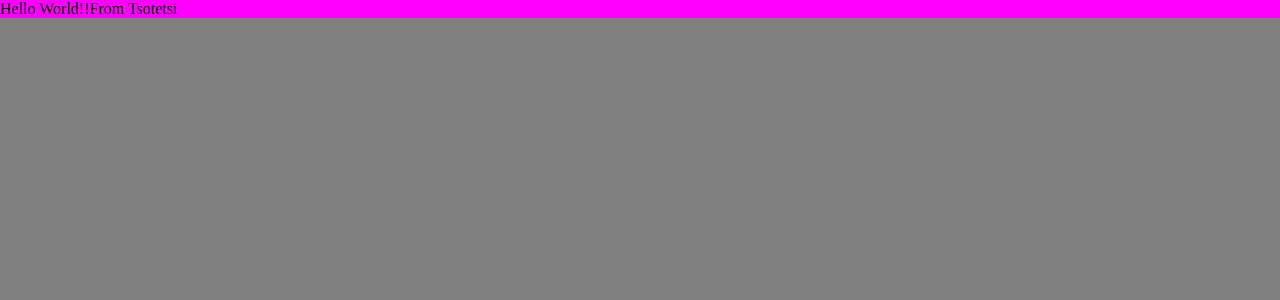
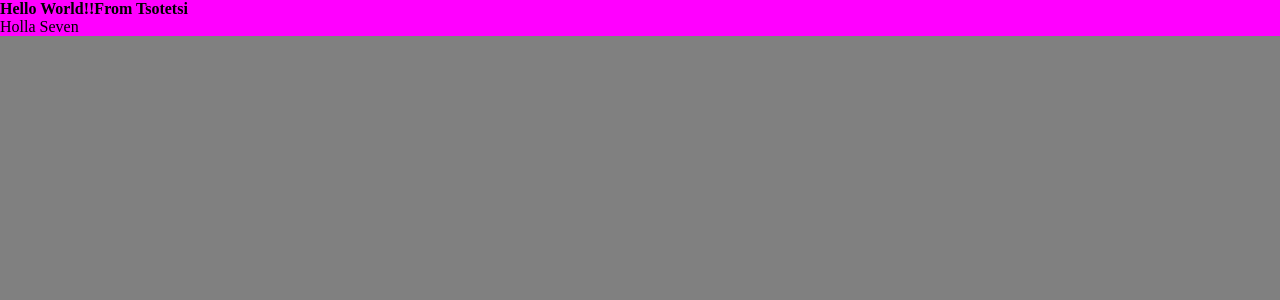
Before and after one commit to git-katalist/primer, a Next.js app: page / in a window 1280 px wide. Shown: the top 300 px of the page. Built offline with nearby package versions, Linux system fonts and the light colour scheme; a web font is replaced by a local one.

Commit message:
changed index.js

```diff
--- a/pages/index.js
+++ b/pages/index.js
@@ -1,3 +1,8 @@
 export default function Home() {
-  return <div>Hello World!!From Tsotetsi</div>;
+  return (
+    <div>
+      <h4>Hello World!!From Tsotetsi</h4>
+      <p>Holla Seven</p>
+    </div>
+  );
 }
```
